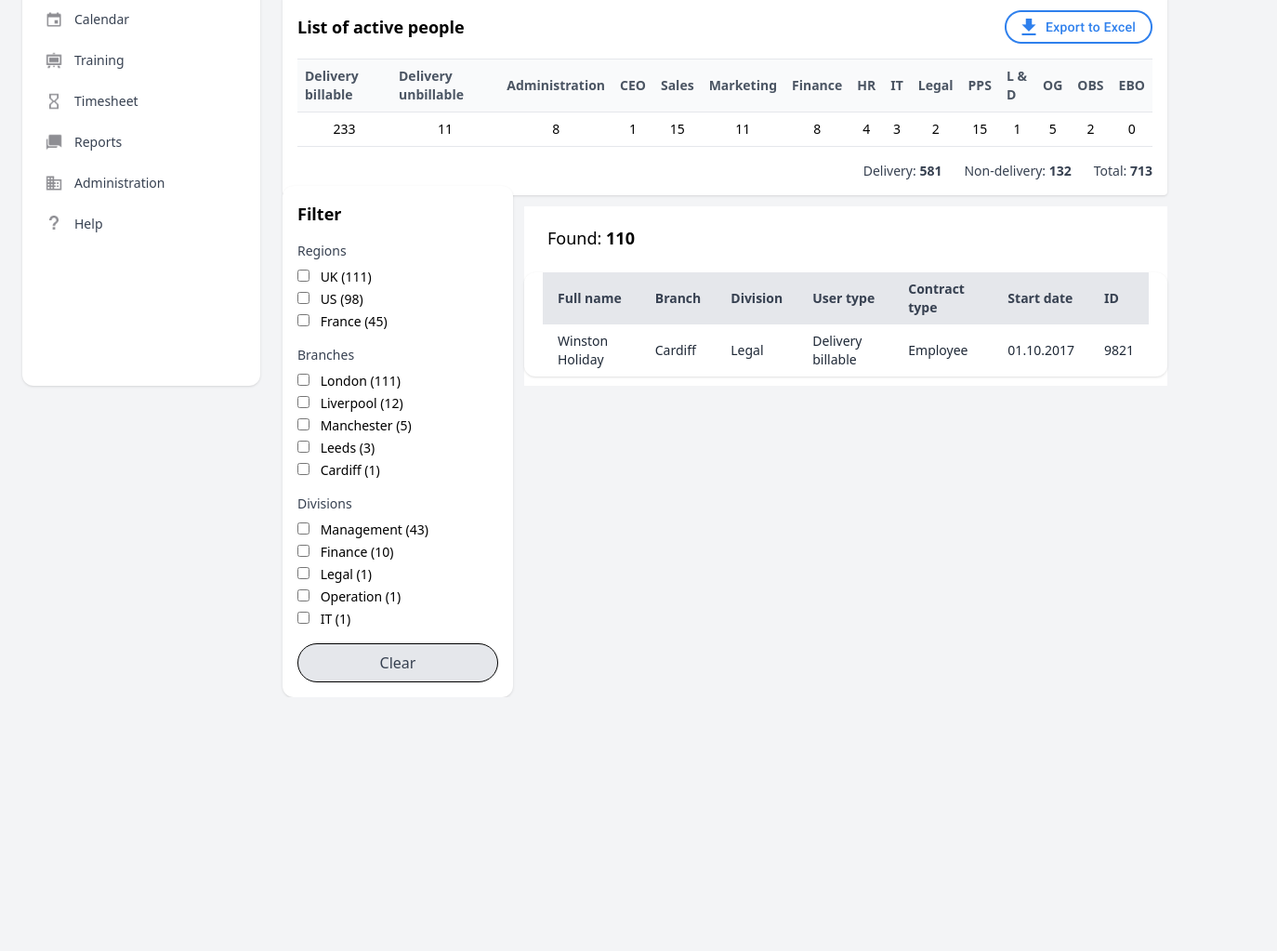
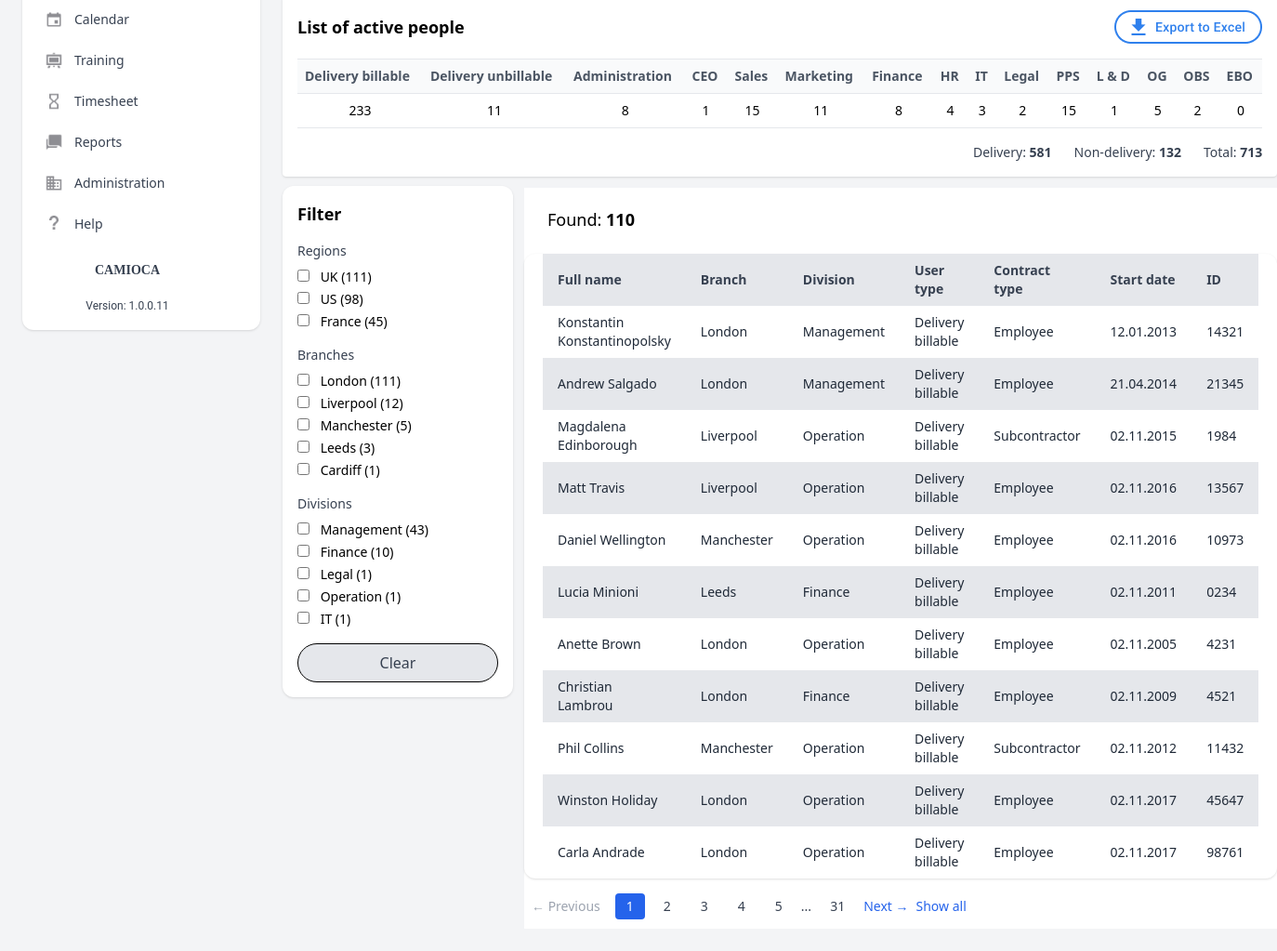
Before and after one commit to harshkothari12/DEMO_REPO, a plain HTML site: page All_People.html in a window 1280 px wide. Shown: the part 249-1272 px from the top of the page at 93% size, 1374 px wide, since content can reach past the window. Before the commit the page ends 999 px from the top, so only its background shows below. Drawn offline with nearby package versions, Linux system fonts and the light colour scheme.

Commit message:
Update All_People.html

```diff
--- a/All_People.html
+++ b/All_People.html
@@ -1,14 +1,12 @@
 <!DOCTYPE html>
 <html lang="en">
+
 <head>
   <meta charset="UTF-8" />
   <meta name="viewport" content="width=device-width, initial-scale=1.0" />
   <title>Dashboard</title>
   <script src="https://cdn.tailwindcss.com"></script>
-    <link
-      href="https://cdnjs.cloudflare.com/ajax/libs/font-awesome/6.5.0/css/all.min.css"
-      rel="stylesheet"
-    />
+  <link href="https://cdnjs.cloudflare.com/ajax/libs/font-awesome/6.5.0/css/all.min.css" rel="stylesheet" />
 </head>
 
 <body class="bg-gray-100">
@@ -16,28 +14,24 @@
   <header class="bg-white p-4 shadow flex justify-between items-center">
     <!-- User Dropdown -->
     <div class="relative">
-        <button
-          id="dropdownButton"
-          class="flex items-center gap-2 p-2 rounded-full hover:bg-gray-100 focus:outline-none"
-        >
-          <img
-            src="./07fd4b021b913b8a47a365bfef36598790a687fe.jpg"
-            alt="Profile"
-            class="w-8 h-8 rounded-full"
-          />
+      <button id="dropdownButton" class="flex items-center gap-2 p-2 rounded-full hover:bg-gray-100 focus:outline-none">
+        <img src="./07fd4b021b913b8a47a365bfef36598790a687fe.jpg" alt="Profile" class="w-8 h-8 rounded-full" />
         <span class="font-semibold">Dominique Ch.</span>
         <i class="fas fa-chevron-down text-sm"></i>
       </button>
 
-        <div
-          id="dropdownMenu"
-          class="hidden absolute left-0 mt-2 w-56 bg-white rounded-xl shadow-lg z-20 divide-y divide-gray-100"
-        >
-          <a href="#" class="flex items-center gap-3 px-4 py-3 hover:bg-gray-100"><i class="fas fa-user"></i> My details</a>
-          <a href="#" class="flex items-center gap-3 px-4 py-3 hover:bg-gray-100"><i class="fas fa-calendar-alt"></i> My calendar</a>
-          <a href="#" class="flex items-center gap-3 px-4 py-3 hover:bg-gray-100"><i class="fas fa-umbrella-beach"></i> Vacations</a>
-          <a href="#" class="flex items-center gap-3 px-4 py-3 hover:bg-gray-100"><i class="fas fa-file-alt"></i> Corporate CV</a>
-          <a href="#" class="flex items-center gap-3 px-4 py-3 hover:bg-gray-100"><i class="fas fa-rocket"></i> Performance review</a>
+      <div id="dropdownMenu"
+        class="hidden absolute left-0 mt-2 w-56 bg-white rounded-xl shadow-lg z-20 divide-y divide-gray-100">
+        <a href="#" class="flex items-center gap-3 px-4 py-3 hover:bg-gray-100"><i class="fas fa-user"></i> My
+          details</a>
+        <a href="#" class="flex items-center gap-3 px-4 py-3 hover:bg-gray-100"><i class="fas fa-calendar-alt"></i> My
+          calendar</a>
+        <a href="#" class="flex items-center gap-3 px-4 py-3 hover:bg-gray-100"><i class="fas fa-umbrella-beach"></i>
+          Vacations</a>
+        <a href="#" class="flex items-center gap-3 px-4 py-3 hover:bg-gray-100"><i class="fas fa-file-alt"></i>
+          Corporate CV</a>
+        <a href="#" class="flex items-center gap-3 px-4 py-3 hover:bg-gray-100"><i class="fas fa-rocket"></i>
+          Performance review</a>
       </div>
     </div>
 
@@ -54,20 +48,38 @@
     </div>
   </header>
 
-    <main class="flex gap-6 p-6">
+  <main class="flex gap-6 p-6 justify-between ">
     <!-- Sidebar -->
+    <div class="flex-col h-auto " >
       <aside class="w-64 bg-white p-4 rounded-xl shadow text-sm font-medium text-gray-700">
-        <nav class="flex flex-col gap-2">
-          <a href="#" class="flex items-center gap-3 p-2 rounded hover:bg-gray-100"><img src="./dashboard.png" class="w-5 h-5" /> Dashboard</a>
-          <a href="#" class="flex items-center gap-3 p-2 rounded hover:bg-gray-100"><img src="./PO.png" class="w-5 h-5" /> People</a>
-          <a href="#" class="flex items-center gap-3 p-2 rounded hover:bg-gray-100"><img src="./assignment.png" class="w-5 h-5" /> Projects</a>
-          <a href="#" class="flex items-center gap-3 p-2 rounded hover:bg-gray-100"><img src="./_ionicons_svg_md-calendar.png" class="w-5 h-5" /> Calendar</a>
-          <a href="#" class="flex items-center gap-3 p-2 rounded hover:bg-gray-100"><img src="./_ionicons_svg_md-easel.png" class="w-5 h-5" /> Training</a>
-          <a href="#" class="flex items-center gap-3 p-2 rounded hover:bg-gray-100"><img src="./_ionicons_svg_md-hourglass.png" class="w-5 h-5" /> Timesheet</a>
-          <a href="#" class="flex items-center gap-3 p-2 rounded hover:bg-gray-100"><img src="./_ionicons_svg_md-chatbubbles.png" class="w-5 h-5" /> Reports</a>
-          <a href="#" class="flex items-center gap-3 p-2 rounded hover:bg-gray-100"><img src="./AS.png" class="w-5 h-5" /> Administration</a>
-          <a href="#" class="flex items-center gap-3 p-2 rounded hover:bg-gray-100"><img src="./people.png" class="w-5 h-5" /> Help</a>
+        <nav class="flex flex-col gap-2 ">
+          <a href="#" class="flex items-center gap-3 p-2 rounded hover:bg-gray-100"><img src="./dashboard.png"
+              class="w-5 h-5" /> Dashboard</a>
+          <a href="#" class="flex items-center gap-3 p-2 rounded hover:bg-gray-100"><img src="./PO.png"
+              class="w-5 h-5" /> People</a>
+          <a href="#" class="flex items-center gap-3 p-2 rounded hover:bg-gray-100"><img src="./assignment.png"
+              class="w-5 h-5" /> Projects</a>
+          <a href="#" class="flex items-center gap-3 p-2 rounded hover:bg-gray-100"><img
+              src="./_ionicons_svg_md-calendar.png" class="w-5 h-5" /> Calendar</a>
+          <a href="#" class="flex items-center gap-3 p-2 rounded hover:bg-gray-100"><img
+              src="./_ionicons_svg_md-easel.png" class="w-5 h-5" /> Training</a>
+          <a href="#" class="flex items-center gap-3 p-2 rounded hover:bg-gray-100"><img
+              src="./_ionicons_svg_md-hourglass.png" class="w-5 h-5" /> Timesheet</a>
+          <a href="#" class="flex items-center gap-3 p-2 rounded hover:bg-gray-100"><img
+              src="./_ionicons_svg_md-chatbubbles.png" class="w-5 h-5" /> Reports</a>
+          <a href="#" class="flex items-center gap-3 p-2 rounded hover:bg-gray-100"><img src="./AS.png"
+              class="w-5 h-5" /> Administration</a>
+          <a href="#" class="flex items-center gap-3 p-2 rounded hover:bg-gray-100"><img src="./people.png"
+              class="w-5 h-5" /> Help</a>
         </nav>
+        <div class="bg-gray-200">
+
+        </div>
+        <div class="h-[80px] w-[auto] bg-white ">
+          <p class="w-36 h-8 absolute pt-[20px] pl-[50px] font-extrabold text-[14px] leading-[24px]  text-center align-middle font-[Montserrat]">CAMIOCA</p>
+          <h6 class="w-[144px] h-[32px] pt-[60px] pl-[50px] font-normal text-[12px]  text-center align-middle font-[Roboto]">Version: 1.0.0.11</h6>
+        </div>
+      </div>
     </aside>
 
     <!-- Main Content -->
@@ -79,7 +91,8 @@
           <p>Find person</p>
         </div>
 
-          <div class="w-[214px] h-[116px] bg-blue-500 text-white rounded-xl flex flex-col items-center justify-center cursor-pointer">
+        <div
+          class="w-[214px] h-[116px] bg-blue-500 text-white rounded-xl flex flex-col items-center justify-center cursor-pointer">
           <img src="./baseline-people-24px.png" alt="All people" />
           <p>All people</p>
         </div>
@@ -180,14 +193,22 @@
           </ul>
         </div>
 
-          <button class="w-full bg-gray-200 text-gray-700 py-2 rounded-full border border-black">Clear</button>
+        <button class="w-full bg-gray-200 text-gray-700 py-2 rounded-full border border-black">
+          Clear
+        </button>
+
+
       </aside>
+      </div>
 
-        <!-- User List Table -->
+
       <div class="flex-1 ml-[260px] bg-white mt-[-12px] pb-[10px]">
-          <div class="text-lg font-medium mb-2 pl-[25px] pt-[20px] pb-[15px]">Found: <span class="font-semibold">110</span></div>
+        <!-- Found Count -->
+        <div class="text-lg font-medium mb-2 pl-[25px] pt-[20px] pb-[15px]">Found: <span
+            class="font-semibold">110</span></div>
 
-          <div class="overflow-x-auto bg-white rounded-xl shadow pl-[20px] pr-[20px]">
+        <!-- Table -->
+        <div class="overflow-x-auto bg-white rounded-xl shadow pl-[20px] pr-[20px] ">
           <table class="min-w-full text-sm text-left">
             <thead class="bg-gray-200 text-gray-700 font-semibold">
               <tr>
@@ -202,35 +223,145 @@
             </thead>
             <tbody class="text-gray-800">
               <tr class="odd:bg-white even:bg-gray-200">
-                  <td class="px-4 py-2">Winston Holiday</td>
-                  <td class="px-4 py-2">Cardiff</td>
-                  <td class="px-4 py-2">Legal</td>
+                <td class="px-4 py-2">Konstantin Konstantinopolsky</td>
+                <td class="px-4 py-2">London</td>
+                <td class="px-4 py-2">Management</td>
                 <td class="px-4 py-2">Delivery billable</td>
                 <td class="px-4 py-2">Employee</td>
-                  <td class="px-4 py-2">01.10.2017</td>
-                  <td class="px-4 py-2">9821</td>
+                <td class="px-4 py-2">12.01.2013</td>
+                <td class="px-4 py-2">14321</td>
               </tr>
-                <!-- Add more rows as needed -->
+
+              <tr class="odd:bg-white even:bg-gray-200">
+                <td class="px-4 py-2">Andrew Salgado</td>
+                <td class="px-4 py-2">London</td>
+                <td class="px-4 py-2">Management</td>
+                <td class="px-4 py-2">Delivery billable</td>
+                <td class="px-4 py-2">Employee</td>
+                <td class="px-4 py-2">21.04.2014</td>
+                <td class="px-4 py-2">21345</td>
+              </tr>
+              <tr class="odd:bg-white even:bg-gray-200">
+                <td class="px-4 py-2">Magdalena Edinborough</td>
+                <td class="px-4 py-2">Liverpool</td>
+                <td class="px-4 py-2">Operation</td>
+                <td class="px-4 py-2">Delivery billable</td>
+                <td class="px-4 py-2">Subcontractor</td>
+                <td class="px-4 py-2">02.11.2015</td>
+                <td class="px-4 py-2">1984</td>
+              </tr>
+              <tr class="odd:bg-white even:bg-gray-200">
+                <td class="px-4 py-2">Matt Travis</td>
+                <td class="px-4 py-2">Liverpool</td>
+                <td class="px-4 py-2">Operation</td>
+                <td class="px-4 py-2">Delivery billable</td>
+                <td class="px-4 py-2">Employee</td>
+                <td class="px-4 py-2">02.11.2016</td>
+                <td class="px-4 py-2">13567</td>
+              </tr>
+              <tr class="odd:bg-white even:bg-gray-200">
+                <td class="px-4 py-2">Daniel Wellington</td>
+                <td class="px-4 py-2">Manchester</td>
+                <td class="px-4 py-2">Operation</td>
+                <td class="px-4 py-2">Delivery billable</td>
+                <td class="px-4 py-2">Employee</td>
+                <td class="px-4 py-2">02.11.2016</td>
+                <td class="px-4 py-2">10973</td>
+              </tr>
+              <tr class="odd:bg-white even:bg-gray-200">
+                <td class="px-4 py-2">Lucia Minioni</td>
+                <td class="px-4 py-2">Leeds</td>
+                <td class="px-4 py-2">Finance</td>
+                <td class="px-4 py-2">Delivery billable</td>
+                <td class="px-4 py-2">Employee</td>
+                <td class="px-4 py-2">02.11.2011</td>
+                <td class="px-4 py-2">0234</td>
+              </tr>
+              <tr class="odd:bg-white even:bg-gray-200">
+                <td class="px-4 py-2">Anette Brown</td>
+                <td class="px-4 py-2">London</td>
+                <td class="px-4 py-2">Operation</td>
+                <td class="px-4 py-2">Delivery billable</td>
+                <td class="px-4 py-2">Employee</td>
+                <td class="px-4 py-2">02.11.2005</td>
+                <td class="px-4 py-2">4231</td>
+              </tr>
+              <tr class="odd:bg-white even:bg-gray-200">
+                <td class="px-4 py-2">Christian Lambrou</td>
+                <td class="px-4 py-2">London</td>
+                <td class="px-4 py-2">Finance</td>
+                <td class="px-4 py-2">Delivery billable</td>
+                <td class="px-4 py-2">Employee</td>
+                <td class="px-4 py-2">02.11.2009</td>
+                <td class="px-4 py-2">4521</td>
+              </tr>
+              <tr class="odd:bg-white even:bg-gray-200">
+                <td class="px-4 py-2">Phil Collins</td>
+                <td class="px-4 py-2">Manchester</td>
+                <td class="px-4 py-2">Operation</td>
+                <td class="px-4 py-2">Delivery billable</td>
+                <td class="px-4 py-2">Subcontractor</td>
+                <td class="px-4 py-2">02.11.2012</td>
+                <td class="px-4 py-2">11432</td>
+              </tr>
+              <tr class="odd:bg-white even:bg-gray-200">
+                <td class="px-4 py-2">Winston Holiday</td>
+                <td class="px-4 py-2">London</td>
+                <td class="px-4 py-2">Operation</td>
+                <td class="px-4 py-2">Delivery billable</td>
+                <td class="px-4 py-2">Employee</td>
+                <td class="px-4 py-2">02.11.2017</td>
+                <td class="px-4 py-2">45647</td>
+              </tr>
+              <tr class="odd:bg-white even:bg-gray-200">
+                <td class="px-4 py-2">Carla Andrade</td>
+                <td class="px-4 py-2">London</td>
+                <td class="px-4 py-2">Operation</td>
+                <td class="px-4 py-2">Delivery billable</td>
+                <td class="px-4 py-2">Employee</td>
+                <td class="px-4 py-2">02.11.2017</td>
+                <td class="px-4 py-2">98761</td>
+              </tr>
             </tbody>
           </table>
         </div>
+
+        <!-- Pagination -->
+        <div class="flex items-center justify-between mt-4 text-sm text-gray-700 pt-[25 px]">
+          <div class="flex items-center space-x-2">
+            <button class="px-2 py-1 rounded text-gray-400 cursor-not-allowed">&larr; Previous</button>
+            <button class="px-3 py-1 rounded bg-blue-600 text-white font-medium">1</button>
+            <button class="px-3 py-1 rounded hover:bg-gray-200">2</button>
+            <button class="px-3 py-1 rounded hover:bg-gray-200">3</button>
+            <button class="px-3 py-1 rounded hover:bg-gray-200">4</button>
+            <button class="px-3 py-1 rounded hover:bg-gray-200">5</button>
+            <span>...</span>
+            <button class="px-3 py-1 rounded hover:bg-gray-200">31</button>
+            <button class="text-blue-600 hover:underline">Next &rarr;</button>
+            <button class="text-blue-600 hover:underline">Show all</button>
+          </div>
+        </div>
+      </div>
       </div>
     </section>
+
   </main>
 
   <!-- Dropdown Toggle Script -->
   <script>
-      const button = document.getElementById('dropdownButton');
-      const menu = document.getElementById('dropdownMenu');
-      button.addEventListener('click', () => {
-        menu.classList.toggle('hidden');
+    const dropdownButton = document.getElementById("dropdownButton");
+    const dropdownMenu = document.getElementById("dropdownMenu");
+
+    dropdownButton.addEventListener("click", () => {
+      dropdownMenu.classList.toggle("hidden");
     });
 
-      window.addEventListener('click', (e) => {
-        if (!button.contains(e.target) && !menu.contains(e.target)) {
-          menu.classList.add('hidden');
+    document.addEventListener("click", (e) => {
+      if (!dropdownButton.contains(e.target) && !dropdownMenu.contains(e.target)) {
+        dropdownMenu.classList.add("hidden");
       }
     });
   </script>
 </body>
+
 </html>
```
Lines whose indentation alone changed are shown as unchanged.
